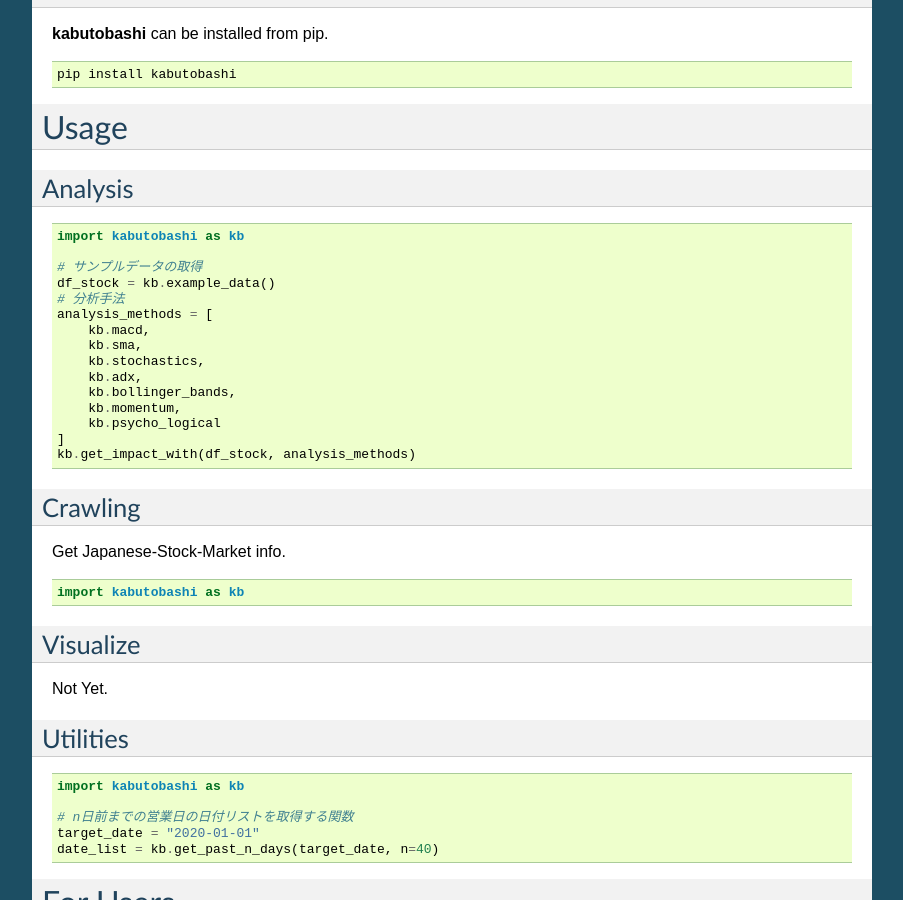
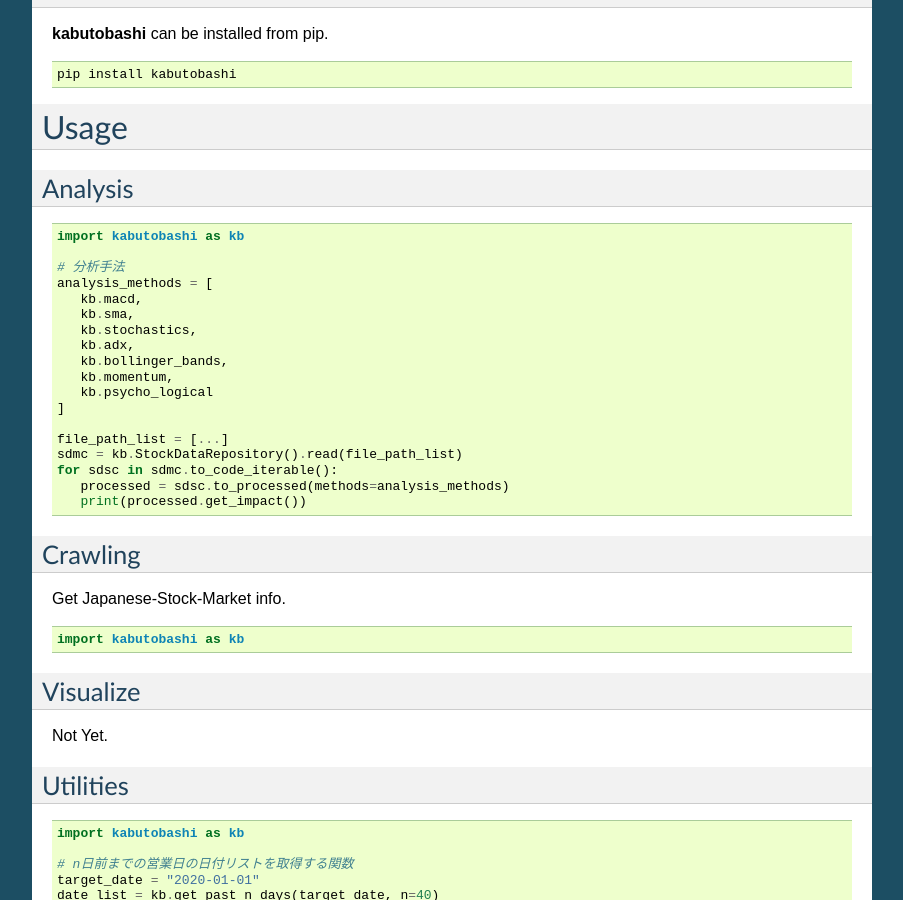
Before and after one commit to gsy0911/kabutobashi, a Sphinx documentation site: the page built from docs/index.rst, in a window 1280 px wide and 900 px high, scrolled down 417 px. Shown: the whole window, without its empty margins (198-1101 px from the left). Built offline with Sphinx 7.4.7, drawn with Linux system fonts in a browser that asks for light colours.

```diff
--- a/docs/index.rst
+++ b/docs/index.rst
@@ -56,21 +56,24 @@ Analysis
 
 .. code-block:: python
 
-    import kabutobashi as kb
+   import kabutobashi as kb
 
-    # サンプルデータの取得
-    df_stock = kb.example_data()
-    # 分析手法
-    analysis_methods = [
-        kb.macd,
-        kb.sma,
-        kb.stochastics,
-        kb.adx,
-        kb.bollinger_bands,
-        kb.momentum,
-        kb.psycho_logical
-    ]
-    kb.get_impact_with(df_stock, analysis_methods)
+   # 分析手法
+   analysis_methods = [
+      kb.macd,
+      kb.sma,
+      kb.stochastics,
+      kb.adx,
+      kb.bollinger_bands,
+      kb.momentum,
+      kb.psycho_logical
+   ]
+
+   file_path_list = [...]
+   sdmc = kb.StockDataRepository().read(file_path_list)
+   for sdsc in sdmc.to_code_iterable():
+      processed = sdsc.to_processed(methods=analysis_methods)
+      print(processed.get_impact())
 
 
 
```
Also changed, not shown: README.md (+8 -3 lines).
